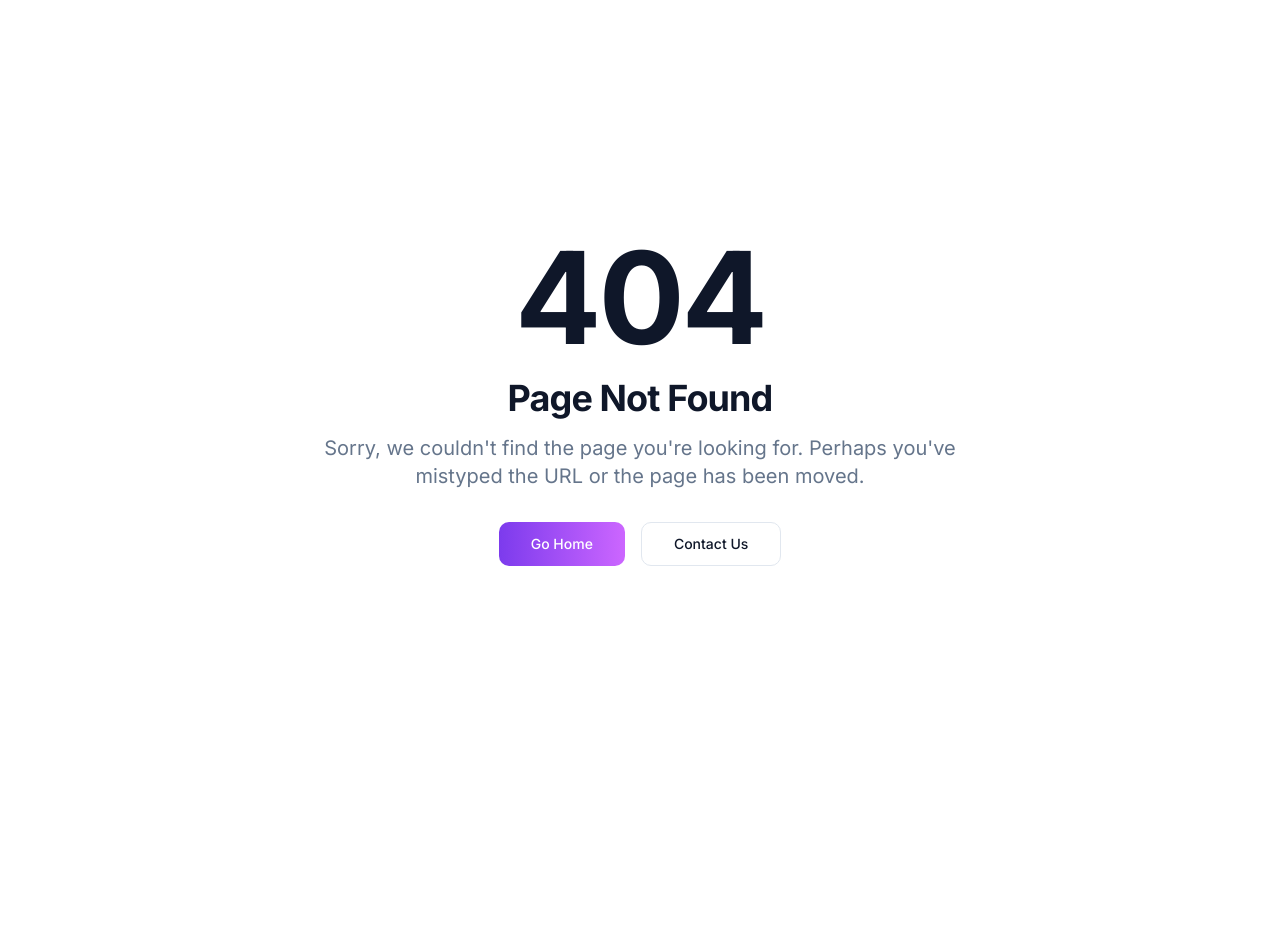
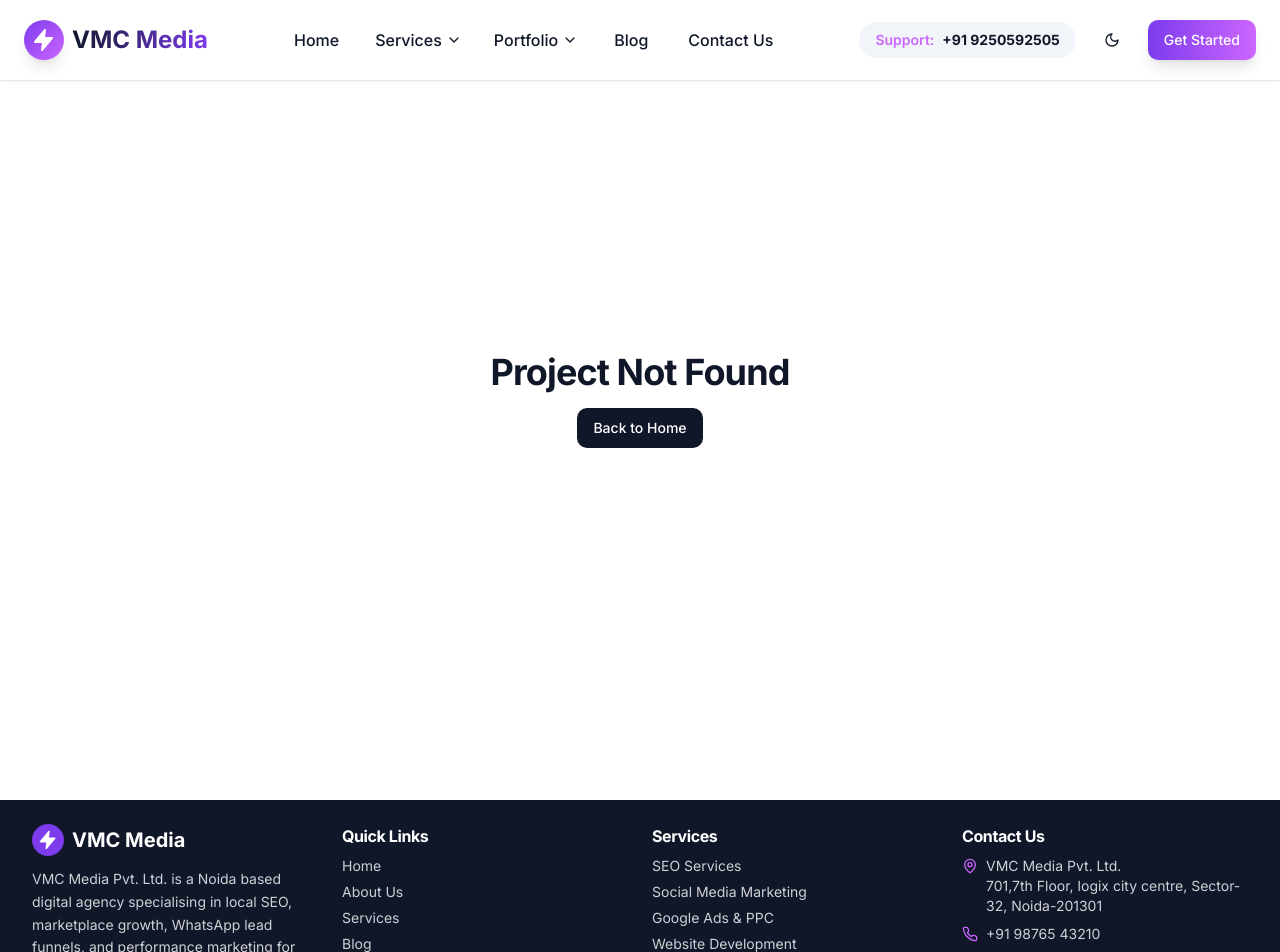
Before and after one commit to vivek01kushwah/VMC-Media-Updated, a Next.js app: page /portfolio/1 in a window 1280 px wide. Before the commit this address had no page. Shown: the top 952 px of the page. Before the commit the page ends 800 px from the top, so only its background shows below. Built offline with nearby package versions, Linux system fonts and the light colour scheme.

Commit message:
Fix build errors - remove problematic dynamic slug route

```diff
--- /dev/null
+++ b/app/portfolio/[slug]/page.tsx
@@ -0,0 +1,32 @@
+import Header from "@/components/Header"
+import Footer from "@/components/Footer"
+import { Metadata } from "next"
+
+const portfolioSlugs = [
+  "real-estate",
+  "college-consultancy",
+  "hospital",
+  "ecommerce",
+]
+
+export async function generateStaticParams() {
+  return portfolioSlugs.map((slug) => ({
+    slug: slug,
+  }))
+}
+
+export const metadata: Metadata = {
+  title: 'Portfolio - VMC Media',
+  description: 'View our portfolio project details',
+}
+
+export default function PortfolioDetailPage({ params }: { params: { slug: string } }) {
+  const PortfolioDetailComponent = require('@/pages/PortfolioDetail').default
+  return (
+    <div className="min-h-screen">
+      <Header />
+      <PortfolioDetailComponent />
+      <Footer />
+    </div>
+  )
+}
```
